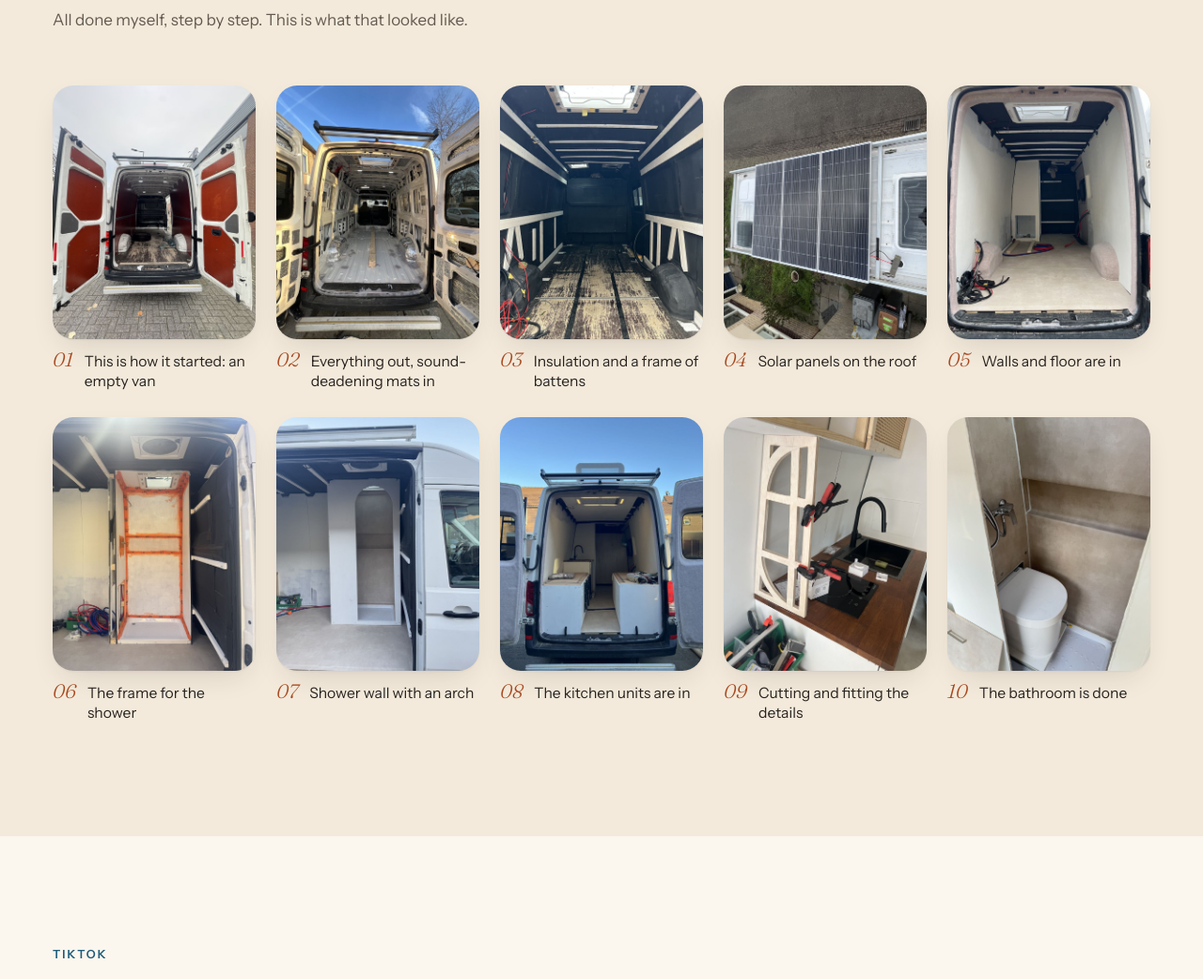
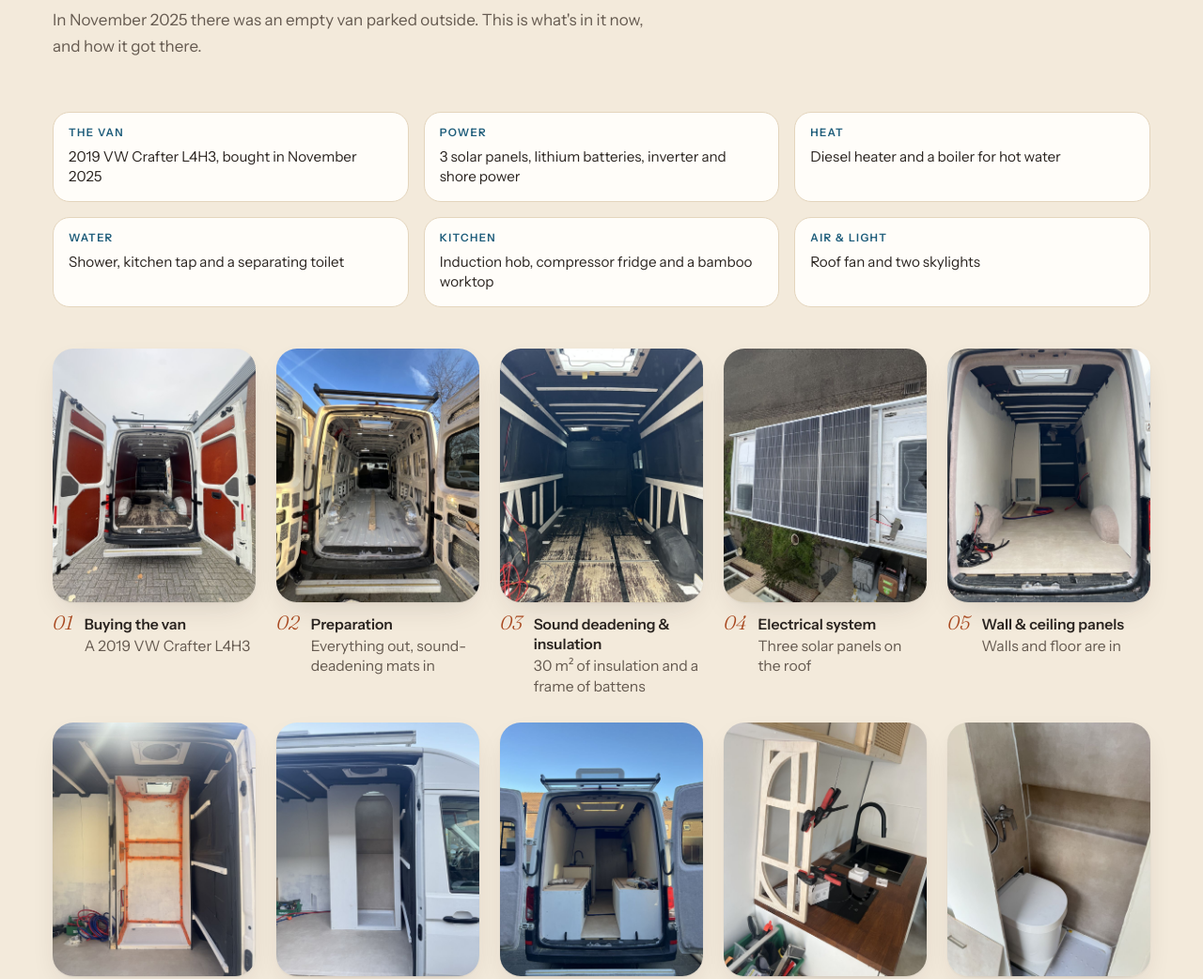
Before and after one commit to mielien-jewelry/nikitamasseling, a plain HTML site: page index.html in a window 1280 px wide. Shown: the part 1971-3013 px from the top of the page at 94% size. Drawn offline with Linux system fonts and the light colour scheme.

Commit message:
Busbouw: overzicht van de bus en fasenamen

```diff
--- a/index.html
+++ b/index.html
@@ -134,49 +134,57 @@
     <p class="eyebrow"><span lang="nl">Busbouw</span><span lang="en">The build</span></p>
     <h2 lang="nl">Van lege bus <em>tot huisje op wielen</em></h2>
     <h2 lang="en">From empty van <em>to a home on wheels</em></h2>
-    <p class="lede" lang="nl">Alles zelf gedaan, stap voor stap. Zo zag dat eruit.</p>
-    <p class="lede" lang="en">All done myself, step by step. This is what that looked like.</p>
+    <p class="lede" lang="nl">In november 2025 stond er een lege bestelbus voor de deur. Dit is wat erin zit, en hoe het erin kwam.</p>
+    <p class="lede" lang="en">In November 2025 there was an empty van parked outside. This is what's in it now, and how it got there.</p>
   </div>
+  <dl class="specs reveal">
+    <div><dt><span lang="nl">De bus</span><span lang="en">The van</span></dt><dd><span lang="nl">VW Crafter L4H3 uit 2019, gekocht in november 2025</span><span lang="en">2019 VW Crafter L4H3, bought in November 2025</span></dd></div>
+    <div><dt><span lang="nl">Stroom</span><span lang="en">Power</span></dt><dd><span lang="nl">3 zonnepanelen, lithium-accu's, omvormer en walstroom</span><span lang="en">3 solar panels, lithium batteries, inverter and shore power</span></dd></div>
+    <div><dt><span lang="nl">Warmte</span><span lang="en">Heat</span></dt><dd><span lang="nl">Diesel standkachel en een boiler voor warm water</span><span lang="en">Diesel heater and a boiler for hot water</span></dd></div>
+    <div><dt><span lang="nl">Water</span><span lang="en">Water</span></dt><dd><span lang="nl">Douche, keukenkraan en een scheidingstoilet</span><span lang="en">Shower, kitchen tap and a separating toilet</span></dd></div>
+    <div><dt><span lang="nl">Keuken</span><span lang="en">Kitchen</span></dt><dd><span lang="nl">Inductieplaat, compressorkoelkast en een bamboe werkblad</span><span lang="en">Induction hob, compressor fridge and a bamboo worktop</span></dd></div>
+    <div><dt><span lang="nl">Lucht &amp; licht</span><span lang="en">Air &amp; light</span></dt><dd><span lang="nl">Dakventilator en twee dakramen</span><span lang="en">Roof fan and two skylights</span></dd></div>
+  </dl>
   <div class="build">
     <figure class="step reveal">
       <img src="assets/bouw-1.jpg" width="900" height="1125" loading="lazy" alt="Lege witte bestelbus met open achterdeuren" data-alt-en="Empty white van with the rear doors open">
-      <figcaption><b>01</b><span lang="nl">Zo begon het: een lege bus</span><span lang="en">This is how it started: an empty van</span></figcaption>
+      <figcaption><b>01</b><span class="step__txt"><strong><span lang="nl">Bus kopen</span><span lang="en">Buying the van</span></strong><span lang="nl">Een VW Crafter L4H3 uit 2019</span><span lang="en">A 2019 VW Crafter L4H3</span></span></figcaption>
     </figure>
     <figure class="step reveal">
       <img src="assets/bouw-9.jpg" width="900" height="1125" loading="lazy" alt="Kale bus van binnen met zilveren dempingsmatten op de wanden" data-alt-en="Bare van interior with silver sound-deadening mats on the walls">
-      <figcaption><b>02</b><span lang="nl">Alles eruit, dempingsmatten erin</span><span lang="en">Everything out, sound-deadening mats in</span></figcaption>
+      <figcaption><b>02</b><span class="step__txt"><strong><span lang="nl">Voorbereiding</span><span lang="en">Preparation</span></strong><span lang="nl">Alles eruit, dempingsmatten erin</span><span lang="en">Everything out, sound-deadening mats in</span></span></figcaption>
     </figure>
     <figure class="step reveal">
       <img src="assets/bouw-2.jpg" width="900" height="1125" loading="lazy" alt="Binnenkant van de bus met zwarte isolatie en houten latten" data-alt-en="Inside of the van with black insulation and wooden battens">
-      <figcaption><b>03</b><span lang="nl">Isoleren en een frame van latten</span><span lang="en">Insulation and a frame of battens</span></figcaption>
+      <figcaption><b>03</b><span class="step__txt"><strong><span lang="nl">Geluidsdemping &amp; isolatie</span><span lang="en">Sound deadening &amp; insulation</span></strong><span lang="nl">30 m² isolatie en een frame van latten</span><span lang="en">30 m² of insulation and a frame of battens</span></span></figcaption>
     </figure>
     <figure class="step reveal">
       <img src="assets/bouw-10.jpg" width="900" height="1125" loading="lazy" alt="Dak van de bus van bovenaf met drie zonnepanelen en een dakluik" data-alt-en="Roof of the van from above with three solar panels and a roof hatch">
-      <figcaption><b>04</b><span lang="nl">Zonnepanelen op het dak</span><span lang="en">Solar panels on the roof</span></figcaption>
+      <figcaption><b>04</b><span class="step__txt"><strong><span lang="nl">Elektrisch systeem</span><span lang="en">Electrical system</span></strong><span lang="nl">Drie zonnepanelen op het dak</span><span lang="en">Three solar panels on the roof</span></span></figcaption>
     </figure>
     <figure class="step reveal">
       <img src="assets/bouw-3.jpg" width="900" height="1125" loading="lazy" alt="Bus met lichte wanden en een nieuwe vloer" data-alt-en="Van with light walls and a new floor">
-      <figcaption><b>05</b><span lang="nl">Wanden en vloer erin</span><span lang="en">Walls and floor are in</span></figcaption>
+      <figcaption><b>05</b><span class="step__txt"><strong><span lang="nl">Wand- &amp; plafondpanelen</span><span lang="en">Wall &amp; ceiling panels</span></strong><span lang="nl">Wanden en vloer erin</span><span lang="en">Walls and floor are in</span></span></figcaption>
     </figure>
     <figure class="step reveal">
       <img src="assets/bouw-4.jpg" width="900" height="1125" loading="lazy" alt="Houten frame van de douche achter in de bus" data-alt-en="Wooden shower frame in the back of the van">
-      <figcaption><b>06</b><span lang="nl">Het frame voor de douche</span><span lang="en">The frame for the shower</span></figcaption>
+      <figcaption><b>06</b><span class="step__txt"><strong><span lang="nl">Water &amp; sanitair</span><span lang="en">Water &amp; plumbing</span></strong><span lang="nl">Het frame voor de douche</span><span lang="en">The frame for the shower</span></span></figcaption>
     </figure>
     <figure class="step reveal">
       <img src="assets/bouw-5.jpg" width="900" height="1125" loading="lazy" alt="Witte douchewand met boogvormige opening" data-alt-en="White shower wall with an arched opening">
-      <figcaption><b>07</b><span lang="nl">Douchewand met boog</span><span lang="en">Shower wall with an arch</span></figcaption>
+      <figcaption><b>07</b><span class="step__txt"><strong><span lang="nl">Meubelbouw &amp; interieur</span><span lang="en">Furniture &amp; interior</span></strong><span lang="nl">Douchewand met boog</span><span lang="en">Shower wall with an arch</span></span></figcaption>
     </figure>
     <figure class="step reveal">
       <img src="assets/bouw-6.jpg" width="900" height="1125" loading="lazy" alt="Achterkant van de bus met twee witte keukenblokken" data-alt-en="Rear of the van with two white kitchen units">
-      <figcaption><b>08</b><span lang="nl">De keukenblokken staan</span><span lang="en">The kitchen units are in</span></figcaption>
+      <figcaption><b>08</b><span class="step__txt"><strong><span lang="nl">Keuken</span><span lang="en">Kitchen</span></strong><span lang="nl">De keukenblokken staan</span><span lang="en">The kitchen units are in</span></span></figcaption>
     </figure>
     <figure class="step reveal">
       <img src="assets/bouw-7.jpg" width="900" height="1125" loading="lazy" alt="Zelfgezaagd houten kastdeurtje met bogen boven het aanrecht" data-alt-en="Hand-cut wooden cabinet door with arches above the worktop">
-      <figcaption><b>09</b><span lang="nl">Details zagen en monteren</span><span lang="en">Cutting and fitting the details</span></figcaption>
+      <figcaption><b>09</b><span class="step__txt"><strong><span lang="nl">Afwerking &amp; details</span><span lang="en">Finishing &amp; details</span></strong><span lang="nl">Details zagen en monteren</span><span lang="en">Cutting and fitting the details</span></span></figcaption>
     </figure>
     <figure class="step reveal">
       <img src="assets/bouw-8.jpg" width="900" height="1125" loading="lazy" alt="Afgewerkte natte cel met douche en toilet" data-alt-en="Finished wet room with shower and toilet">
-      <figcaption><b>10</b><span lang="nl">De badkamer is af</span><span lang="en">The bathroom is done</span></figcaption>
+      <figcaption><b>10</b><span class="step__txt"><strong><span lang="nl">Klaar</span><span lang="en">Done</span></strong><span lang="nl">De badkamer is af</span><span lang="en">The bathroom is done</span></span></figcaption>
     </figure>
   </div>
 </section>
--- a/styles.css
+++ b/styles.css
@@ -295,3 +295,11 @@ html[lang="nl"] [lang="en"], html[lang="en"] [lang="nl"] { display: none !import
 .step figcaption { display: flex; gap: 12px; align-items: baseline; margin-top: 12px; font-size: .98rem; line-height: 1.35; }
 .step figcaption b { font: italic 300 1.3rem/1 var(--serif); color: var(--sunset-ink); }
 @media (min-width: 900px) { .build { grid-auto-flow: row; grid-template-columns: repeat(5, 1fr); gap: 28px 22px; overflow: visible; margin-inline: auto !important; padding: 0; max-width: var(--max) !important; } }
+
+.specs { display: grid; grid-template-columns: repeat(2, minmax(0, 1fr)); gap: 12px; margin-bottom: clamp(28px, 4vw, 44px) !important; }
+.specs > div { padding: 16px; overflow-wrap: anywhere; hyphens: auto; border-radius: 18px; background: var(--card); border: 1px solid var(--line); }
+.specs dt { font: 600 .72rem/1 var(--sans); letter-spacing: .12em; text-transform: uppercase; color: var(--sea); margin-bottom: 8px; }
+.specs dd { font-size: .95rem; line-height: 1.4; }
+@media (min-width: 900px) { .specs { grid-template-columns: repeat(3, 1fr); gap: 16px; } }
+.step__txt { display: flex; flex-direction: column; gap: 2px; color: var(--muted); }
+.step__txt strong { color: var(--ink); font-weight: 600; }
```
